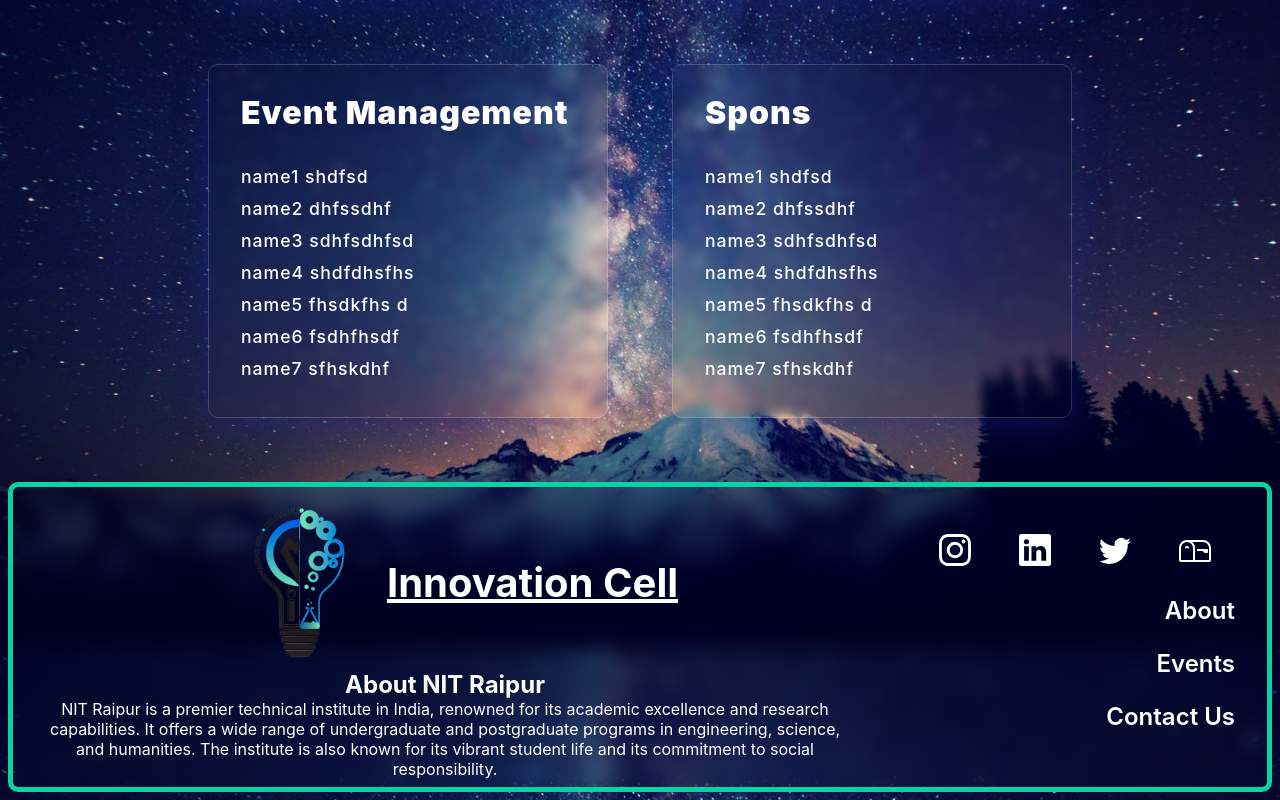
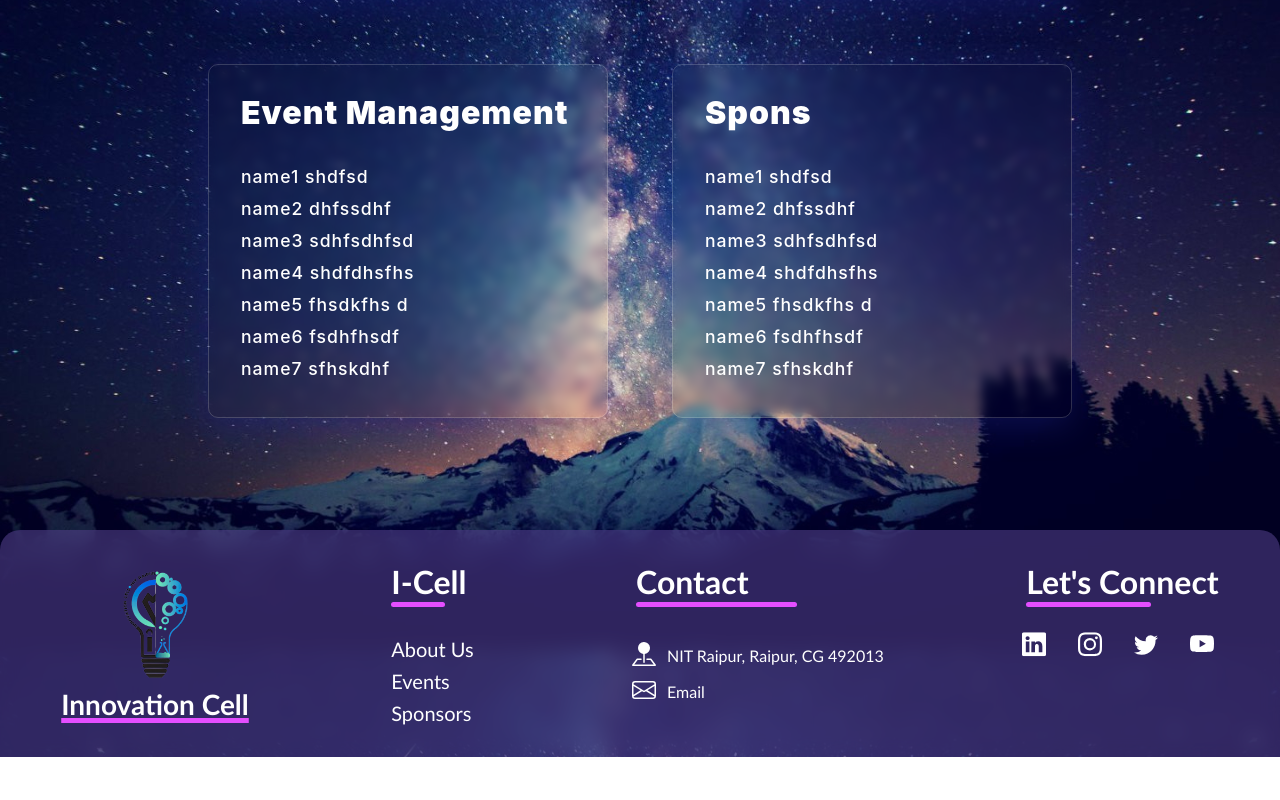
Before and after one commit to lakshmanmulchandani/InnovationCell-Website, a React (Create React App) app in the folder client/: page /teams in a window 1280 px wide. Shown: the part 1750-2550 px from the top of the page. After the commit the page ends 2507 px from the top, so only its background shows below. Built offline with nearby package versions, Linux system fonts and the light colour scheme; a web font is replaced by a local one.

Commit message:
changed footer

```diff
--- a/client/src/Components/Footer/Footer.css
+++ b/client/src/Components/Footer/Footer.css
@@ -1,105 +1,160 @@
-* {
+footer {
   color: white;
+  background-color: rgba(98, 74, 156, 0.485);
+  opacity: 50;
+  backdrop-filter: blur(10px);
+  margin-top: 5rem;
+  padding: 2rem 2rem;
+  border-radius: 20px 20px 0 0;
+  display: flex;
+  flex-wrap: wrap;
+  justify-content: space-around;
+  align-items: start;
+  row-gap: 5rem;
+  column-gap: 4rem;
+  font-family: "Gill Sans", "Gill Sans MT", Calibri, "Trebuchet MS", sans-serif;
 }
 
-  .footer {
-    padding: 0.5rem 2rem;
-    margin: 2rem 0.5rem 0.5rem 0.5rem;
-    border: 5px solid #07d4a4;
-    border-radius: 10px;
-    display: flex;
-    flex-direction: row;
-    justify-content: space-between;
-    align-items: center;
-    background-color: rgba(255, 255, 255, 0);
-    backdrop-filter: blur(10px);
+footer h1 {
+  position: relative;
 }
 
-  .footer-left {
+footer h1::after {
+  content: "";
+  background-color: rgb(228, 78, 255);
+  position: absolute;
+  width: 65%;
+  height: 5px;
+  bottom: -15%;
+  left: 0;
+  border-radius: 20px;
+}
+
+a:hover {
+  scale: 1.2;
+  transition: 0.2s all ease-out;
+  transform-origin: center;
+}
+
+.container {
   display: flex;
   flex-direction: column;
-    gap: 0rem;
+  gap: 2.25rem;
 }
 
-  .footer-left-upper {
+/* logo */
+
+.footer-logo {
   display: flex;
-    flex-direction: row;
+  flex-direction: column;
   align-items: center;
   justify-content: center;
 }
 
-  .footer-left-upper > img {
-    height: 175px;
+.footer-logo > h2 {
+  text-decoration: underline;
+  font-size: 1.75rem;
+  font-weight: bold;
+  text-decoration-color: rgb(228, 78, 255);
+  text-decoration-thickness: 5px;
 }
 
-  .footer-left-upper > p {
-    font-weight: bold;
-    font-size: 2.5rem;
-    text-decoration: underline;
+.footer-logo > img {
+  height: 125px;
 }
 
-  .footer-left-lower {
-    width: 50rem;
-    text-align: center;
-    color: black;
+/* about */
+
+.about {
+  display: flex;
+  flex-direction: column;
+  gap: 0.5rem;
 }
 
+.about > a {
+  font-size: 1.25rem;
+}
 
+/* contacts */
 
-  .footer-right {
+.contacts {
   display: flex;
   flex-direction: column;
-    gap: 2rem;
 }
 
-
-  .footer-links {
-    display: flex;
-    flex-direction: row;
-    align-items: center;
-    justify-content: space-around;
+.contacts > a {
+  margin: 0.5rem 0;
 }
 
-  .footer-links > a {
-    scale: 2;
-    margin: 0 2rem;
+.contacts > a:hover {
+  scale: 1.1;
 }
 
-  .footer-links > a:hover{
-    scale: 3;
-    transition: 200ms ease-out;
+/* social accounts */
+
+.social-container {
+  display: flex;
+  flex-direction: column;
+  gap: 2.25rem;
 }
 
-  .footer-right > .pages {
+.socials {
   display: flex;
+  gap: 2.5rem;
+}
+
+.socials > a {
+  scale: 1.5;
+}
+
+.socials > a:hover {
+  scale: 2;
+}
+
+/* media queries */
+
+@media screen and (max-width: 704px) {
+  footer {
     flex-direction: column;
-    gap: 1.5rem;
-    font-weight: 600;
+    align-items: center;
+    padding: 1rem 0;
+    row-gap: 4rem;
+  }
+
+  footer h1 {
+    text-align: center;
+  }
+
+  footer h1::after {
+    content: "";
+    background-color: rgb(228, 78, 255);
+    position: absolute;
+    width: 100%;
+    height: 5px;
+    bottom: -15%;
+    left: 0;
+    border-radius: 20px;
+  }
+
+  .footer-logo > img {
+    height: 100px;
+  }
+}
+
+@media screen and (max-width: 300px) {
+  footer {
+    row-gap: 3rem;
+  }
+
+  .footer-logo > h2 {
     font-size: 1.5rem;
   }
 
-  .footer-right > .pages > a {
-    text-align: right;
+  footer h1 {
+    font-size: 1.5rem;
   }
 
-  .footer-right > .pages > a:hover {
-    text-decoration: underline;
-  }
-
-
-
-
-  @media only screen and (max-width: 900px) {
-    .footer {
-      flex-direction: column;
-      gap: 2rem;
-    }
-
-    .footer-right > .pages > a {
-      text-align: center;
-    }
-
-    .footer-right > .pages {
-      gap: 1rem;
+  .contacts > a > span {
+    font-size: 0.8rem;
   }
 }
--- a/client/src/Components/Footer/Footer.jsx
+++ b/client/src/Components/Footer/Footer.jsx
@@ -1,59 +1,77 @@
-import { BsInstagram, BsLinkedin, BsMailbox, BsTwitter } from "react-icons/bs"
+import { BsInstagram, BsLinkedin, BsTwitter, BsPinMapFill, BsEnvelope, BsYoutube } from "react-icons/bs"
 
+import "./Footer.css"
 import ICellImg from "../../Assets/images/i_cell_logo.png"
-import "./Footer.css"
 
 
 const footerLinks = [
   {
-    icon: BsInstagram,
-    link: "https://www.instagram.com/"
+    icon: BsLinkedin,
+    link: "https://www.linkedin.com/company/innovation-cell-nit-raipur/mycompany/"
   },
   {
-    icon: BsLinkedin,
-    link: "https://www.linkedin.com/"
+    icon: BsInstagram,
+    link: "https://www.instagram.com/innovation_cell.nitrr/"
   },
   {
     icon: BsTwitter,
-    link: "https://twitter.com/"
+    link: "https://twitter.com/I_Cell_NITRR"
   },
   {
-    icon: BsMailbox,
-    link: "mailto:info@icell.io"
-  },
+    icon: BsYoutube,
+    link: "https://youtube.com/@innovationnitraipur4631?si=6bdai9SuxaTjotyq"
+  }
 ]
 
 
 export default function Footer() {
   return (
-    <section className="footer">
-      <div className="footer-left">
-        <div className="footer-left-upper">
-          <img src={ICellImg} />
-          <p>Innovation Cell</p>
-        </div>
+    <footer>
+      <div className="footer-logo">
+        <img src={ICellImg} alt="Icell Logo" />
+        <h2>Innovation Cell</h2>
+      </div>
 
-        <div className="footer-left-lower">
-          <h1>About NIT Raipur</h1>
-          <p>
-            NIT Raipur is a premier technical institute in India, renowned for its academic excellence and research capabilities. It offers a wide range of undergraduate and postgraduate programs in engineering, science, and humanities. The institute is also known for its vibrant student life and its commitment to social responsibility.
-          </p>
+
+      <div className="about-container container">
+        <h1>I-Cell</h1>
+
+        <div className="about">
+          <a href="#aboutusnav">About Us</a>
+          <a href="#eventsnav">Events</a>
+          <a href="#spons">Sponsors</a>
         </div>
       </div>
 
-      <div className="footer-right">
-        <div className="footer-links">
-          {footerLinks.map((links) => (
-            <a key={links.icon} href={links.link}>{<links.icon />}</a>
+
+      <div className="container">
+        <h1>Contact</h1>
+
+        <div className="contacts">
+          <a href="https://maps.app.goo.gl/EWSsuCfKTZvQZBxCA" target="_blank" rel="noreferrer">
+            <BsPinMapFill style={{ margin: "1px 15px 0 0", scale: "150%" }} />
+            <span>NIT Raipur, Raipur, CG 492013</span>
+          </a>
+
+          <a href="mailto:info@icell.io" target="_blank" rel="noreferrer">
+            <BsEnvelope style={{ margin: "1px 15px 0 0", scale: "150%" }} />
+            <span>Email</span>
+          </a>
+        </div>
+      </div>
+
+
+      <div className="social-container">
+        <h1>Let&apos;s Connect</h1>
+
+        <div className="socials">
+          {footerLinks.map((links, idx) => (
+            <a key={idx} href={links.link} target="_blank">
+              <links.icon />
+            </a>
           ))}
         </div>
-
-        <div className="pages">
-          <a href="">About</a>
-          <a href="">Events</a>
-          <a href="">Contact Us</a>
-        </div>
       </div>
-    </section>
+    </footer>
   )
 }
--- a/client/src/Components/Sponsors/Sponsors.jsx
+++ b/client/src/Components/Sponsors/Sponsors.jsx
@@ -4,7 +4,7 @@ import sponsLogo from './record.json'
 const Sponsors = () => {
   return (
     <>
-    <div className="sponsHeading">
+    <div id='spons' className="sponsHeading">
          <h1>Our Sponsors</h1>
     </div>
     <div className="sponsor-section">
--- a/client/src/Components/Timeline/styles.js
+++ b/client/src/Components/Timeline/styles.js
@@ -1,17 +1,17 @@
-// const styles = {
-//   paddingX: "sm:px-16 px-6",
-//   paddingY: "sm:py-16 py-6",
-//   padding: "sm:px-16 px-6 sm:py-16 py-10",
+const styles = {
+  paddingX: "sm:px-16 px-6",
+  paddingY: "sm:py-16 py-6",
+  padding: "sm:px-16 px-6 sm:py-16 py-10",
 
-//   heroHeadText:
-//     "font-black text-white lg:text-[80px] sm:text-[60px] xs:text-[50px] text-[40px] lg:leading-[98px] mt-2",
-//   heroSubText:
-//     "text-[#dfd9ff] font-medium lg:text-[30px] sm:text-[26px] xs:text-[20px] text-[16px] lg:leading-[40px]",
+  heroHeadText:
+    "font-black text-white lg:text-[80px] sm:text-[60px] xs:text-[50px] text-[40px] lg:leading-[98px] mt-2",
+  heroSubText:
+    "text-[#dfd9ff] font-medium lg:text-[30px] sm:text-[26px] xs:text-[20px] text-[16px] lg:leading-[40px]",
 
-//   sectionHeadText:
-//     "text-white font-black md:text-[60px] sm:text-[50px] xs:text-[40px] text-[30px]",
-//   sectionSubText:
-//     "sm:text-[18px] text-[14px] text-secondary uppercase tracking-wider",
-// };
+  sectionHeadText:
+    "text-white font-black md:text-[60px] sm:text-[50px] xs:text-[40px] text-[30px]",
+  sectionSubText:
+    "sm:text-[18px] text-[14px] text-secondary uppercase tracking-wider",
+};
 
-// export { styles };
+export { styles };
```
Lines whose indentation alone changed are shown as unchanged.
